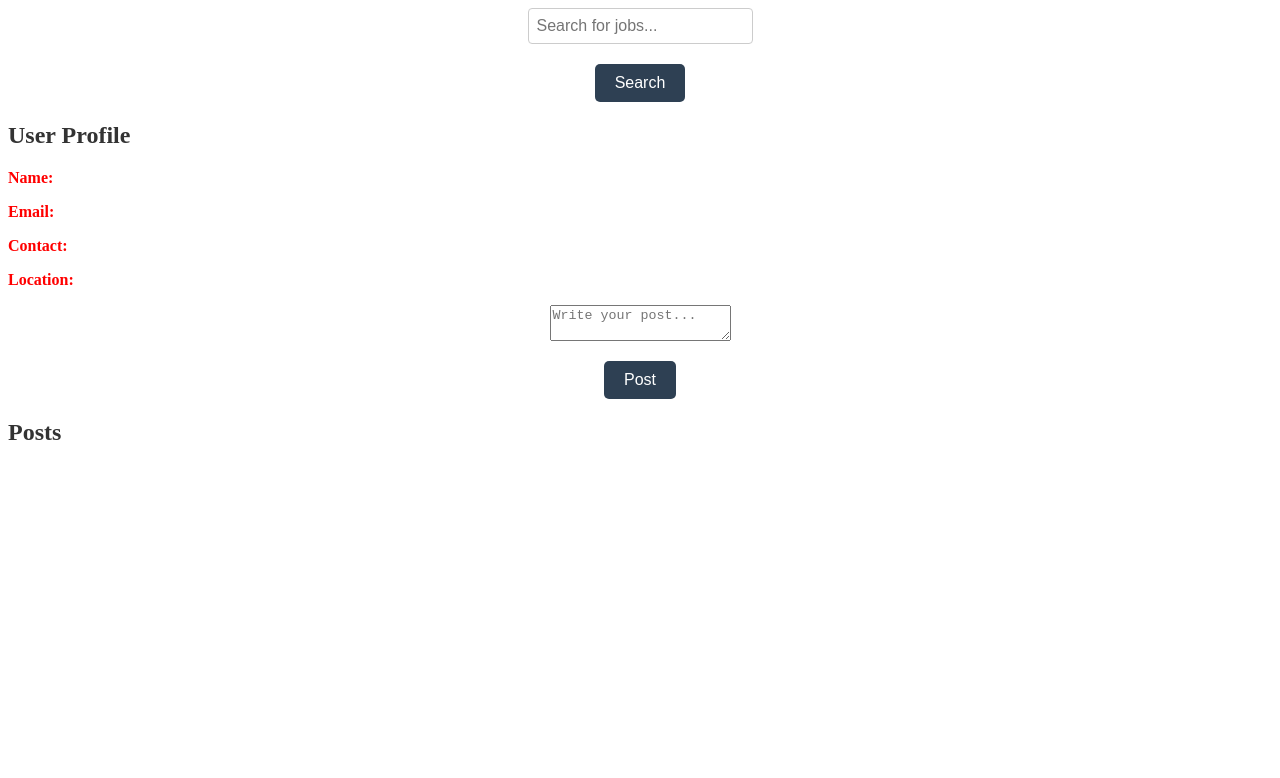
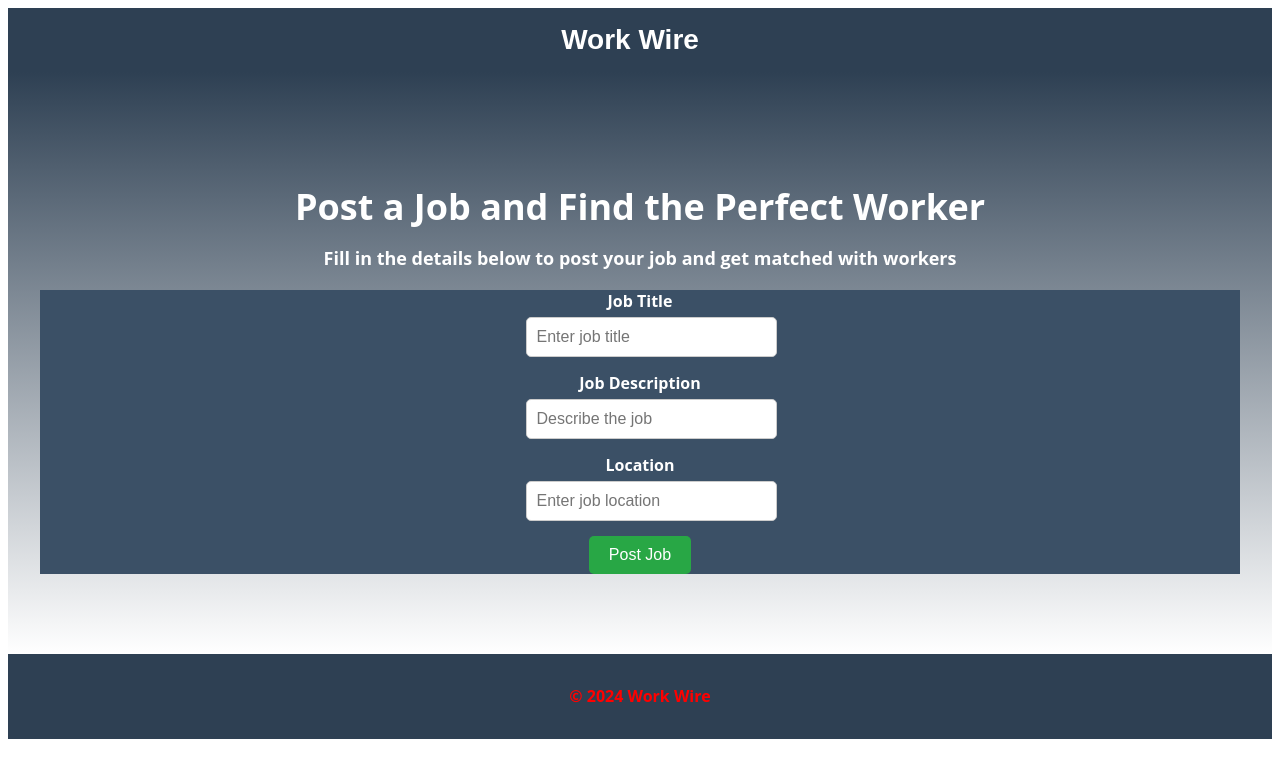
Before and after one commit to Kokie25/MelSoftAcademy, a React (Create React App) app in the folder skills-match/: page /dashboard in a window 1280 px wide. Shown: the top 778 px of the page. Built offline with nearby package versions, Linux system fonts and the light colour scheme.

Commit message:
progress

```diff
--- a/skills-match/src/App.css
+++ b/skills-match/src/App.css
@@ -1,18 +1,25 @@
 .App {
   text-align: center;
-  background-color: beige;
+
 }
 
 form {
   display: flex;
   flex-direction: column;
+  width: 100%;
   align-items:center;
+  background-color: #3b5066;
+  color: #fff;
 
 
 }
 
-/* Styling for the form-group to ensure label is above the input */
-.form-group {
+.App-header{
+  background-color: #3b5066;
+  color: #fff;
+}
+
+.formgroup {
   display: flex;
   flex-direction: column;
   margin-bottom: 15px;
@@ -32,23 +39,23 @@ input[type="file"] {
   border-radius: 4px;
 }
 
-button {
+.btn {
   margin-top: 20px;
   padding: 10px 20px;
   font-size: 16px;
-  background-color: #4CAF50;
   color: white;
   border: none;
+  background-color: rgb(48, 48, 70);
   border-radius: 5px;
   cursor: pointer;
 }
 
-button:hover {
-  background-color: #45a049;
+.btn:hover {
+  background-color: #3751b1;
 }
 
 h1, h2 {
-  color: #333;
+  color: white;
 }
 
 p {
--- a/skills-match/src/App.js
+++ b/skills-match/src/App.js
@@ -1,7 +1,6 @@
 import { BrowserRouter as Router, Routes, Route } from 'react-router-dom';
 import RegistrationForm from './RegistrationForm'; // Ensure this import is present
 import Dashboard from './components/Dashboard'; // Adjust the path if necessary
-import Index from './index.jsx';
 
 
 
@@ -9,7 +8,6 @@ function App() {
   return (
     <Router>
       <Routes>
-        <Route path= "/" element={<Index/>}/>
         <Route path="/" element={<RegistrationForm />} />
         <Route path="/dashboard" element={<Dashboard />} />
       </Routes>
--- a/skills-match/src/components/Dashboard.css
+++ b/skills-match/src/components/Dashboard.css
@@ -1,23 +1,142 @@
-/* src/components/Dashboard.css */
-.dashboard {
-  padding: 20px;
+.Dashboard-app {
+  font-family: Open Sans, sans-serif;
+  margin: 0;
+  padding: 0;
 }
 
-.user-profile,
-form {
+header {
+  background-color: #2E4053;
+  color: #fff;
+  padding: 1em;
+  text-align: center;
+}
+
+
+.appName {
+  font-size: 28px;
+  color: white;
+  font-weight: bold;
+  margin: 0;
+  padding-right: 20px;
+  font-family: 'Arial', sans-serif;
+}
+
+nav ul {
+  list-style: none;
+  margin: 0;
+  padding: 0;
+  display: flex;
+  justify-content: space-between;
+}
+
+nav ul li {
+  margin-right: 20px;
+}
+
+nav a {
+  color: #fff;
+  text-decoration: none;
+}
+
+.hero {
+  background-image: linear-gradient(to bottom, #2E4053, #fff);
+  padding: 5em 2em;
+  text-align: center;
+}
+
+.hero h1 {
+  color: #fff;
+  font-size: 36px;
+  margin-bottom: 10px;
+}
+
+.hero p {
+  color: #fff;
+  font-size: 18px;
   margin-bottom: 20px;
 }
 
-textarea {
-  width: 100%;
-  height: 100px;
+.formGroup {
+  margin-bottom: 15px;
 }
 
-input[type="text"] {
-  width: calc(100% - 80px);
-  margin-right: 10px;
+.formGroup label {
+  display: block;
+  font-weight: bold;
+  margin-bottom: 5px;
+}
+
+.formGroup input, .formGroup textarea {
+  width: 100%;
+  padding: 10px;
+  border: 1px solid #ccc;
+  border-radius: 5px;
+}
+
+
+
+
+.submitButton {
+  background-color: #28a745;
+  color: white;
+  padding: 10px 20px;
+  border: none;
+  border-radius: 5px;
+  cursor: pointer;
+}
+
+.submitButton:hover {
+  background-color: #218838;
+}
+.job-listings {
+  padding: 2em;
+}
+
+.job-listings h2 {
+  margin-top: 0;
+}
+
+.job-listings ul {
+  list-style: none;
+  margin: 0;
+  padding: 0;
+}
+
+.job-listings li {
+  background-color: #f7f7f7;
+  padding: 1em;
+  margin-bottom: 10px;
+  border-radius: 10px;
+  box-shadow: 0 0 10px rgba(0, 0, 0, 0.1);
+}
+
+.job-listings h3 {
+  font-weight: bold;
+  margin-top: 0;
+}
+
+.job-listings p {
+  font-size: 14px;
+  color: #666;
 }
 
 button {
+  background-color: #2E4053;
+  color: #fff;
+  border: none;
   padding: 10px 20px;
+  font-size: 16px;
+  cursor: pointer;
 }
+
+button:hover {
+  background-color: #1A1D23;
+}
+
+footer {
+  background-color: #2E4053;
+  color: #fff;
+  padding: 1em;
+  text-align: center;
+  clear: both;
+}
--- a/skills-match/src/components/Dashboard.js
+++ b/skills-match/src/components/Dashboard.js
@@ -1,37 +1,59 @@
-import React, { useState } from 'react';
-import UserProfile from './UserProfile';
-import PostForm from './PostForm';
-import JobSearch from './JobSearch';
+import React from 'react';
+import './Dashboard.css'; // Import the CSS file
 
 function Dashboard() {
-  const [user, setUser] = useState({
-    name: '',   // This will be replaced by the registered username
-    contact: '',
-    location: '', // New location field
-  });
+  return (
+    <div className="Dashboard-app">
+      <header>
+        <div className="brand">
+          <h1 className="appName">Work Wire</h1>
+        </div>
+      </header>
+      <main>
+        <section className="hero">
+          <h1>Post a Job and Find the Perfect Worker</h1>
+          <p>Fill in the details below to post your job and get matched with workers</p>
 
-  const [posts, setPosts] = useState([]);
+          {/* Job Posting Form */}
+          <form>
+            <div className="formGroup">
+              <label htmlFor="jobTitle">Job Title</label>
+              <input
+                type="text"
+                id="jobTitle"
+                placeholder="Enter job title"
+                required
+              />
+            </div>
 
-  const handlePost = (newPost) => {
-    setPosts((prevPosts) => [...prevPosts, newPost]);
-  };
+            <div className="formGroup">
+              <label htmlFor="jobDescription">Job Description</label>
+              <input
+                type='text'
+                id="jobDescription"
+                placeholder="Describe the job"
+                required
+              />
+            </div>
 
-  const handleSearch = (query) => {
-    console.log('Searching for jobs related to:', query);
-    // Implement your job search logic here
-  };
+            <div className="formGroup">
+              <label htmlFor="location">Location</label>
+              <input
+                type="text"
+                id="location"
+                placeholder="Enter job location"
+                required
+              />
+            </div>
 
-  return (
-    <div className="dashboard">
-      <JobSearch onSearch={handleSearch} />
-      <UserProfile user={user} /> {/* Pass location to UserProfile */}
-      <PostForm onPost={handlePost} />
-      <h2>Posts</h2>
-      <ul>
-        {posts.map((post, index) => (
-          <li key={index}>{post}</li>
-        ))}
-      </ul>
+            {/* Submit Button */}
+            <button type="submit" className="submitButton">Post Job</button>
+          </form>
+        </section>
+      </main>
+      <footer>
+        <p>&copy; 2024 Work Wire</p>
+      </footer>
     </div>
   );
 }
--- a/skills-match/src/components/JobSearch.js
+++ /dev/null
@@ -1,30 +0,0 @@
-// src/components/JobSearch.js
-import React, { useState } from 'react';
-
-function JobSearch({ onSearch }) {
-  const [query, setQuery] = useState('');
-
-  const handleChange = (e) => {
-    setQuery(e.target.value);
-  };
-
-  const handleSearch = (e) => {
-    e.preventDefault();
-    onSearch(query);
-  };
-
-  return (
-    <form onSubmit={handleSearch}>
-      <input
-        type="text"
-        value={query}
-        onChange={handleChange}
-        placeholder="Search for jobs..."
-        required
-      />
-      <button type="submit">Search</button>
-    </form>
-  );
-}
-
-export default JobSearch;
--- a/skills-match/src/components/PostForm.js
+++ /dev/null
@@ -1,32 +0,0 @@
-// src/components/PostForm.js
-import React, { useState } from 'react';
-
-function PostForm({ onPost }) {
-  const [content, setContent] = useState('');
-
-  const handleChange = (e) => {
-    setContent(e.target.value);
-  };
-
-  const handleSubmit = (e) => {
-    e.preventDefault();
-    if (content) {
-      onPost(content);
-      setContent('');
-    }
-  };
-
-  return (
-    <form onSubmit={handleSubmit}>
-      <textarea
-        value={content}
-        onChange={handleChange}
-        placeholder="Write your post..."
-        required
-      />
-      <button type="submit">Post</button>
-    </form>
-  );
-}
-
-export default PostForm;
--- a/skills-match/src/components/UserProfile.js
+++ /dev/null
@@ -1,16 +0,0 @@
-// src/components/UserProfile.js
-import React from 'react';
-
-function UserProfile({ user }) {
-  return (
-    <div className="user-profile">
-      <h2>User Profile</h2>
-      <p><strong>Name:</strong> {user.name}</p>
-      <p><strong>Email:</strong> {user.email}</p>
-      <p><strong>Contact:</strong> {user.contact}</p>
-      <p>Location: {user.location}</p> {/* Display location */}
-    </div>
-  );
-}
-
-export default UserProfile;
--- a/skills-match/src/index.jsx
+++ /dev/null
@@ -1,68 +0,0 @@
-import React from 'react';
-import Styles from './styles.module.css'; // Import CSS module
-
-function App() {
-  return (
-    <div className={Styles.App}> {/* Apply styles using Styles object */}
-      <header>
-      <div className={Styles.brand}>
-          <h1 className={Styles.appName}>Work Wire</h1>
-        </div>
-        <nav className={Styles.nav}>
-          <ul>
-            <li><a href="#">Home</a></li>
-            <li><a href="#">Jobs</a></li>
-            <li><a href="#">Companies</a></li>
-            <li><a href="#">Register</a></li>
-          </ul>
-        </nav>
-      </header>
-      <main>
-        <section className={Styles.hero}> {/* Apply styles to hero section */}
-        <h1>Post a Job and Find the Perfect Worker</h1>  {/* Updated h1 */}
-          <p>Fill in the details below to post your job and get matched with workers</p>
-
-          {/* Job Posting Form */}
-          <form>
-            <div className={Styles.formGroup}>
-              <label htmlFor="jobTitle">Job Title</label>
-              <input
-                type="text"
-                id="jobTitle"
-                placeholder="Enter job title"
-                required
-              />
-            </div>
-
-            <div className={Styles.formGroup}>
-              <label htmlFor="jobDescription">Job Description</label>
-              <textarea
-                id="jobDescription"
-                placeholder="Describe the job"
-                required
-              />
-            </div>
-
-            <div className={Styles.formGroup}>
-              <label htmlFor="location">Location</label>
-              <input
-                type="text"
-                id="location"
-                placeholder="Enter job location"
-                required
-              />
-            </div>
-
-            {/* Submit Button */}
-            <button type="submit" className={Styles.submitButton}>Post Job</button> {/* Changed to a Submit button */}
-          </form>
-        </section>
-      </main>
-      <footer className={Styles.footer}>
-        <p>&copy; 2024 Work Wire</p>
-      </footer>
-    </div>
-  );
-}
-
-export default App;
```
Also changed, not shown: skills-match/src/RegistrationForm.js (+10 -11 lines).
